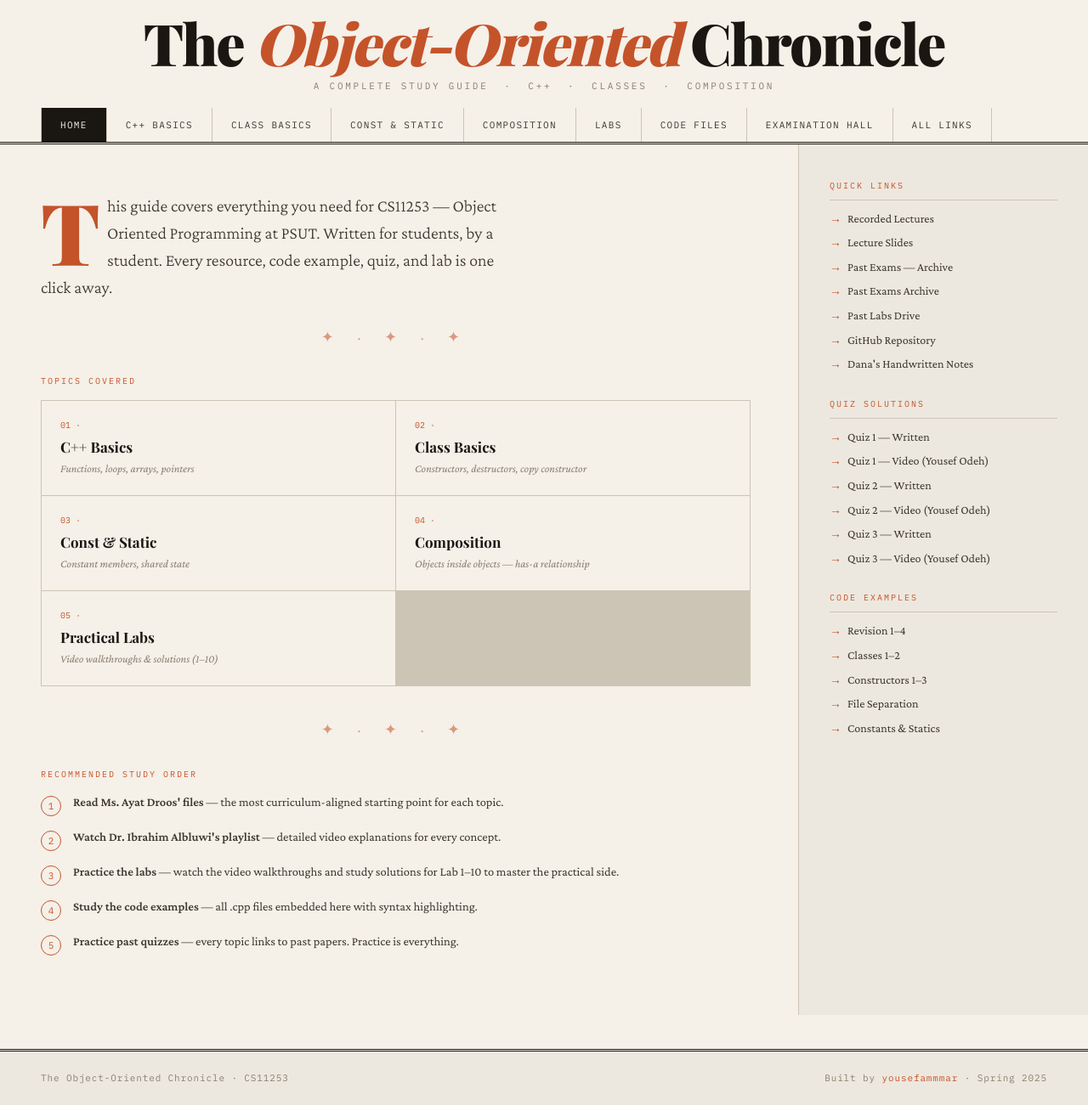
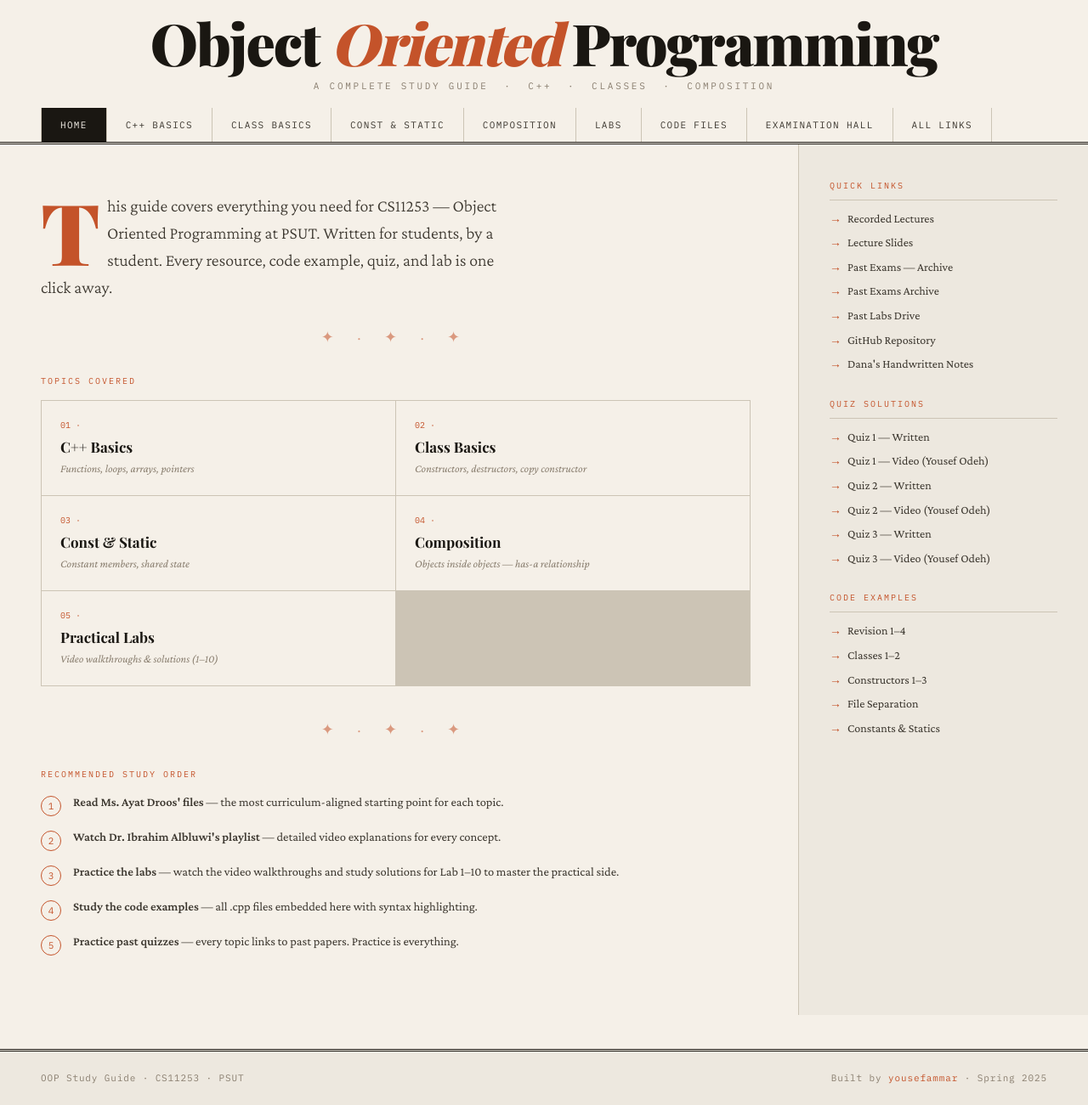
Before and after one commit to yousefammmar/object_oriented_programming, a plain HTML site: page index.html in a window 1280 px wide. Shown: the part 54-1355 px from the top of the page at 85% size. Drawn offline with nearby package versions, Linux system fonts and the light colour scheme; a web font is replaced by a local one.

Commit message:
Update title and footer content in index.html

```diff
--- a/index.html
+++ b/index.html
@@ -4,7 +4,7 @@
 <head>
   <meta charset="UTF-8" />
   <meta name="viewport" content="width=device-width, initial-scale=1.0" />
-  <title>The Object-Oriented Chronicle · CS11253</title>
+  <title>OOP — CS11253</title>
   <link
     href="https://fonts.googleapis.com/css2?family=Playfair+Display:ital,wght@0,700;0,900;1,700&family=Crimson+Pro:ital,wght@0,300;0,400;0,600;1,300;1,400&family=IBM+Plex+Mono:wght@400;500&display=swap"
     rel="stylesheet" />
@@ -862,7 +862,7 @@
       <span class="masthead-issue">CS11253 · Spring 2025</span>
     </div>
     <div class="masthead-title">
-      <h1>The <em>Object-Oriented</em> Chronicle</h1>
+      <h1>Object <em>Oriented</em> Programming</h1>
       <p class="subtitle">A Complete Study Guide &nbsp;·&nbsp; C++ &nbsp;·&nbsp; Classes &nbsp;·&nbsp; Composition</p>
     </div>
     <nav>
@@ -1760,8 +1760,8 @@
   </div>
 
   <footer>
-    <span>The Object-Oriented Chronicle · CS11253</span>
-    <span>Built by <a href="https://yousefammmar.github.io/profile" target="_blank">yousefammmar</a> · Spring
+    <span>OOP Study Guide · CS11253 · PSUT</span>
+    <span>Built by <a href="https://yousefammmar.github.io/profile" target="_blank">yousefammar</a> · Spring
       2025</span>
   </footer>
 
```
